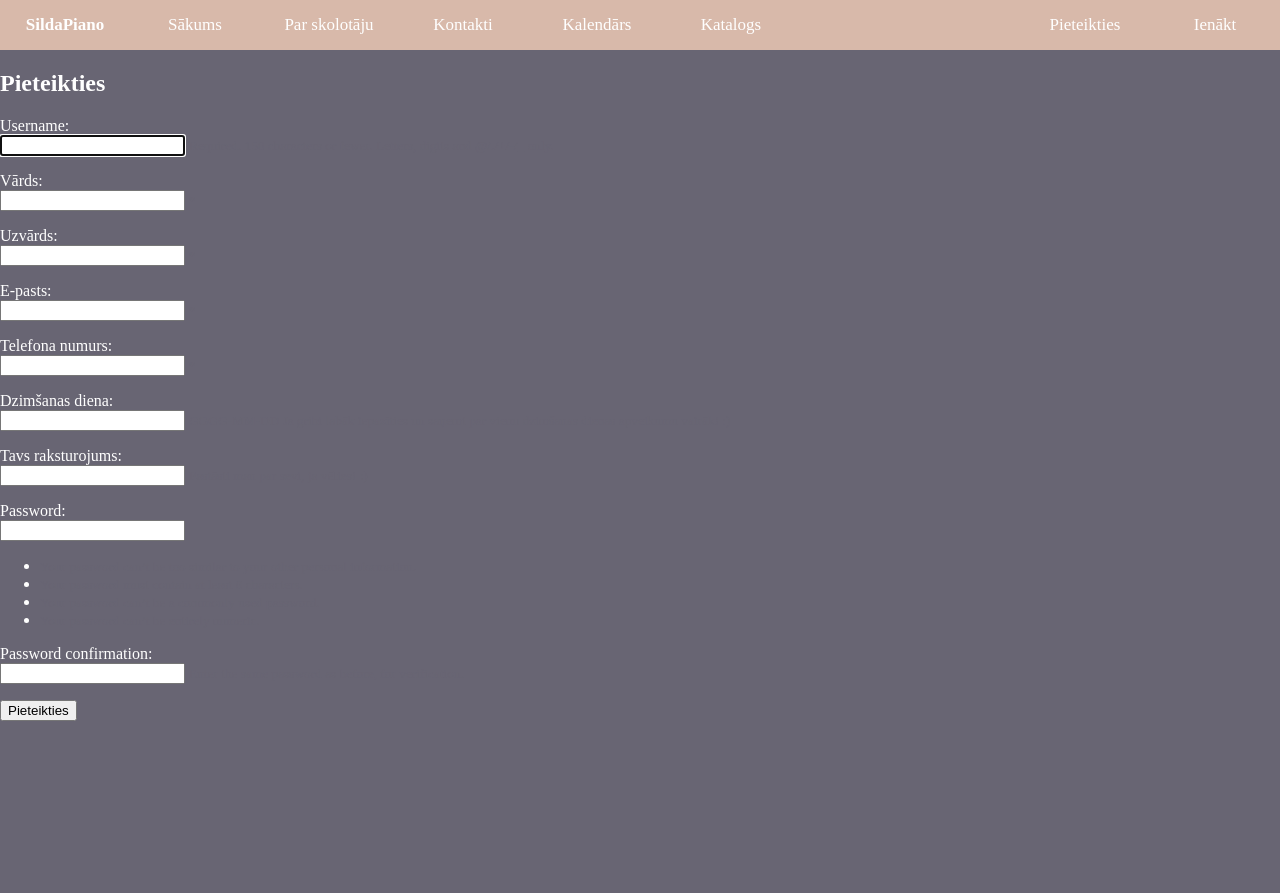
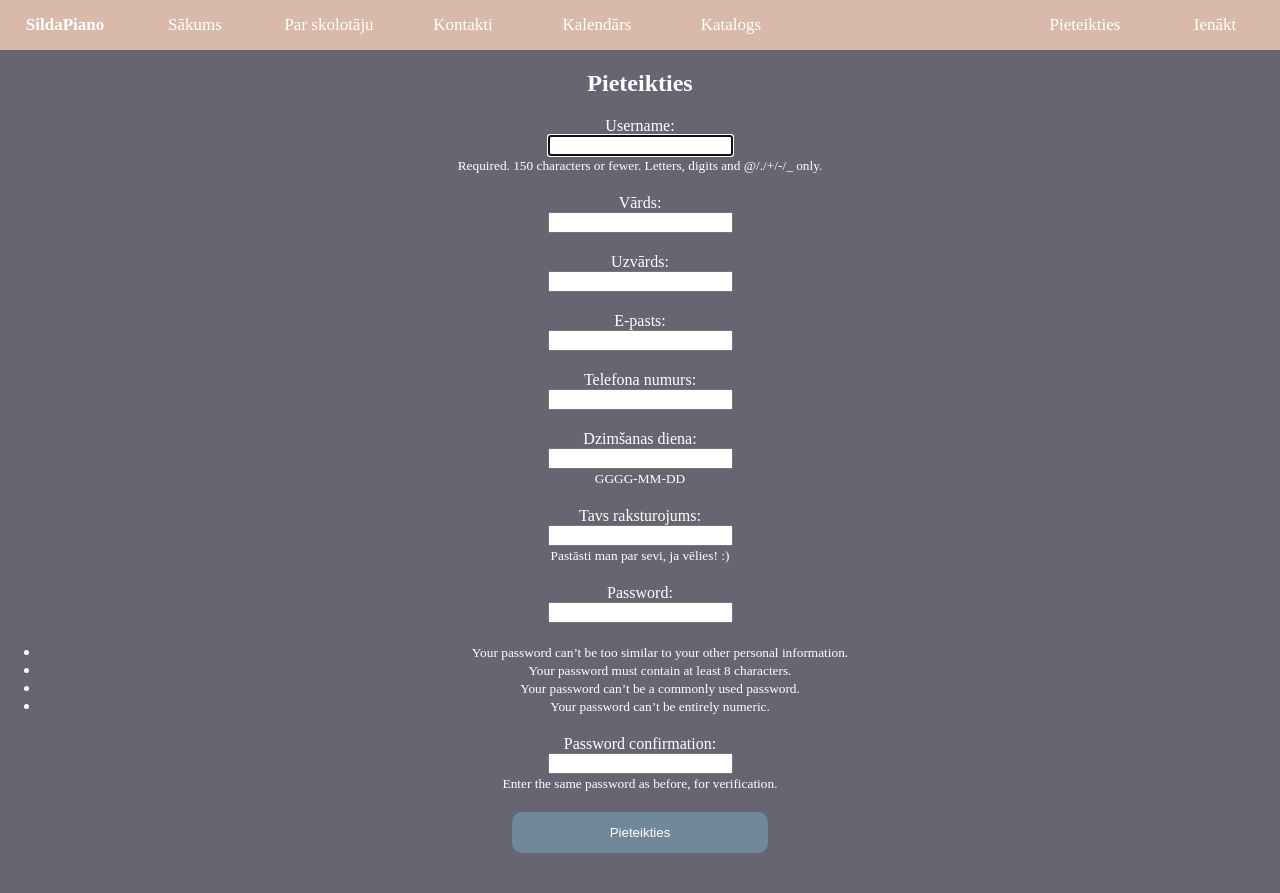
Before and after one commit to MaraMagdalenoka/SildaPiano, a Django app: page /signup/ in a window 1280 px wide. Before the commit the page ends 721 px from the top, so only its background shows below. Run offline with Django 3.2, Linux system fonts and the light colour scheme.

Commit message:
Some upgrades

```diff
--- a/sildapiano/sildapiano/public/forms.py
+++ b/sildapiano/sildapiano/public/forms.py
@@ -3,12 +3,13 @@ from django.contrib.auth.forms import UserCreationForm
 from django.contrib.auth.models import User
 
 class SignUpForm(UserCreationForm):
-    first_name = forms.CharField(label='Vārds', max_length=50, required=True, help_text='*')
-    last_name = forms.CharField(label='Uzvārds', max_length=50, required=True, help_text='*')
-    email = forms.EmailField(label='E-pasts', max_length=110, required=True, help_text='*')
-    phone_num = forms.CharField(label='Telefona numurs', max_length=100, required=True, help_text='*')
+    first_name = forms.CharField(label='Vārds', max_length=50, required=True)
+    last_name = forms.CharField(label='Uzvārds', max_length=50, required=True)
+    email = forms.EmailField(label='E-pasts', max_length=110, required=True,
+                             widget=forms.EmailInput(attrs={'class': 'form-control'}))
+    phone_num = forms.CharField(label='Telefona numurs', max_length=100, required=True)
     birth_date = forms.DateField(label='Dzimšanas diena', required=False, help_text=
-    'GGGG-MM-DD Ja gribi labāk iepazīties un saņemt par vienu dzimšanas dienas apveikumu vairāk! :)')
+    'GGGG-MM-DD')
     description = forms.CharField(label='Tavs raksturojums', max_length=1000, required=False,
                                   help_text='Pastāsti man par sevi, ja vēlies! :)')
 
--- a/sildapiano/sildapiano/templates/accounts/signup.html
+++ b/sildapiano/sildapiano/templates/accounts/signup.html
@@ -1,16 +1,42 @@
 {% extends 'base.html' %}
+{% block content %}
+<body>
+<style>
+  p {
+      margin: 20px auto 20px auto;
+  }
+  small {
+     color: white;
+     text-align: center;
+  }
 
-{% block content %}
-  <h2 style="text-align: centre">Pieteikties</h2>
-  <form method="post" style="text-align: centre">
+  button {
+    border:none;
+    border-radius:10px;
+    padding: 1%;
+    width: 20%;
+    cursor: pointer;
+    background: #71879a;
+    color: white;
+    margin-bottom: 40px;
+  }
+
+  form {
+     text-align: center;
+  }
+
+</style>
+
+  <h2 style="text-align: center">Pieteikties</h2>
+  <form method="post">
     {% csrf_token %}
     {% for field in form %}
       <p>
         {{ field.label_tag }}<br>
-        {{ field }}
-        {% if field.help_text %}
-          <small style="color: #686573">{{ field.help_text }}</small>
-        {% endif %}
+        {{ field }}<br>
+          {% if field.help_text %}
+          <small>{{ field.help_text }}</small>
+          {% endif %}
         {% for error in field.errors %}
           <p style="color: red">{{ error }}</p>
         {% endfor %}
@@ -18,4 +44,5 @@
     {% endfor %}
     <button type="submit">Pieteikties</button>
   </form>
+</body>
 {% endblock %}
--- a/sildapiano/sildapiano/templates/catalogue.html
+++ b/sildapiano/sildapiano/templates/catalogue.html
@@ -16,10 +16,13 @@
         height: 40px;
         width: 100px;
         margin: 20px auto 5px auto;
+        border-radius: 5px;
+        background-color: #d8b9aa;
     }
     button a{
         text-decoration:none;
         color: #686573;
+        font-weight: bold;
 
     }
     img {
@@ -42,7 +45,7 @@
     <h3 class="title">{{lesson.lesson_name }}</h3>
     <li>{{lesson.description }}</li>
     <li>{{lesson.price_for_all }} EUR</li>
-    <button><a href="#" class="btn btn-primary">Pasūtīt</a></button>
+    <button><a href="#">Rezervēt nodarbību</a></button>
 </div>
     {% endfor %}
 <hr class="hr1"/>
```
Also changed, not shown: sildapiano/sildapiano/templates/accounts/login.html (+16 -1 lines), sildapiano/sildapiano/templates/accounts/profile.html (+14 -8 lines).
